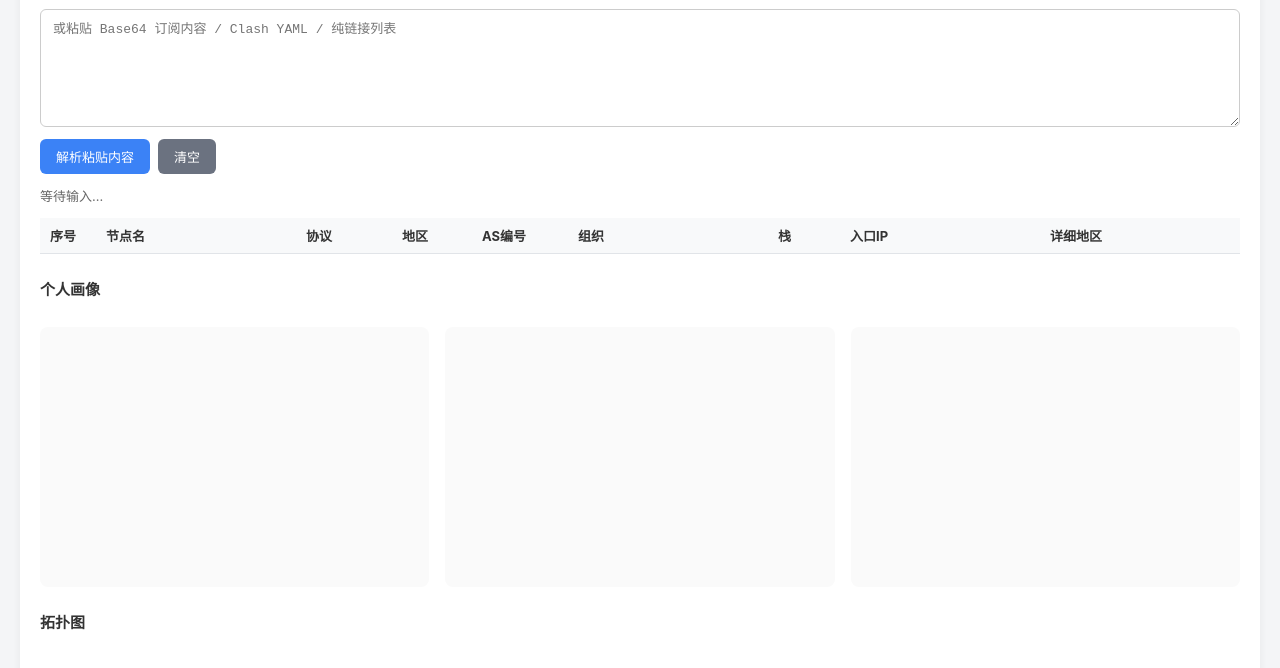
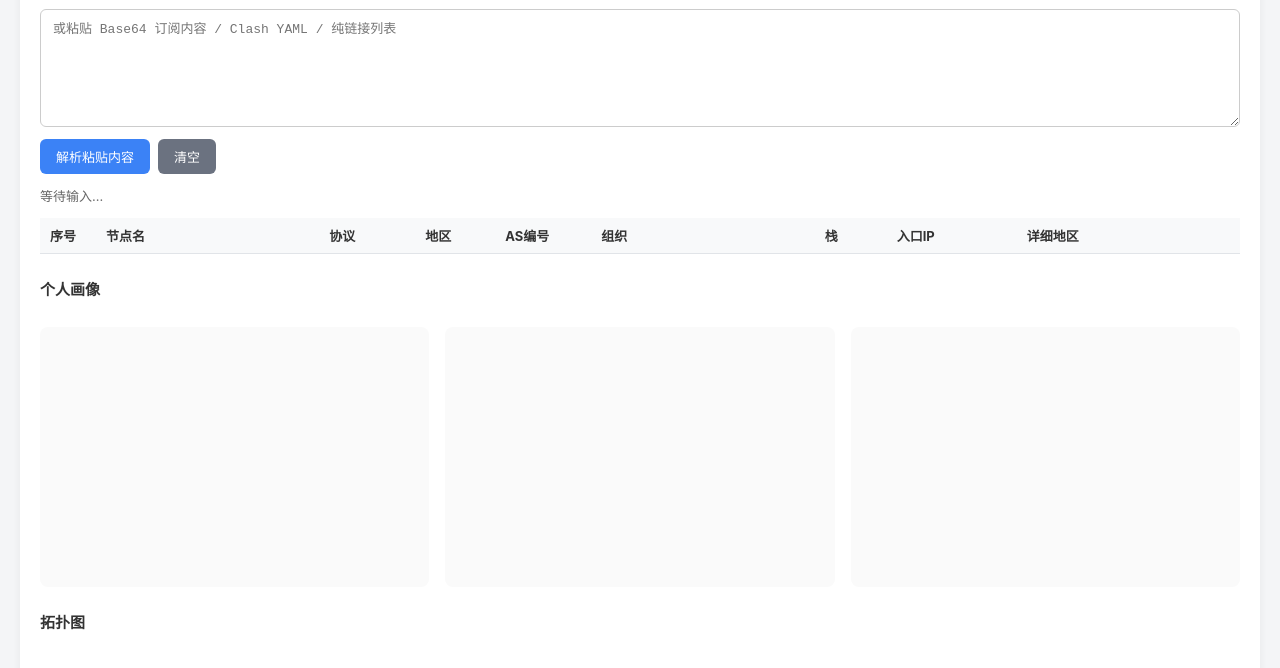
Before and after one commit to OSNewbie/jdcstp, a plain HTML site: page index.html in a window 1280 px wide. Shown: the part 124-792 px from the top of the page. Drawn offline with nearby package versions, Linux system fonts and the light colour scheme.

Commit message:
更新 index.html

```diff
--- a/index.html
+++ b/index.html
@@ -36,7 +36,7 @@
       <col style="width:96px">
       <col>
       <col style="width:72px">
-      <col>
+      <col style="width:130px">
       <col>
     </colgroup>
     <thead>
```
